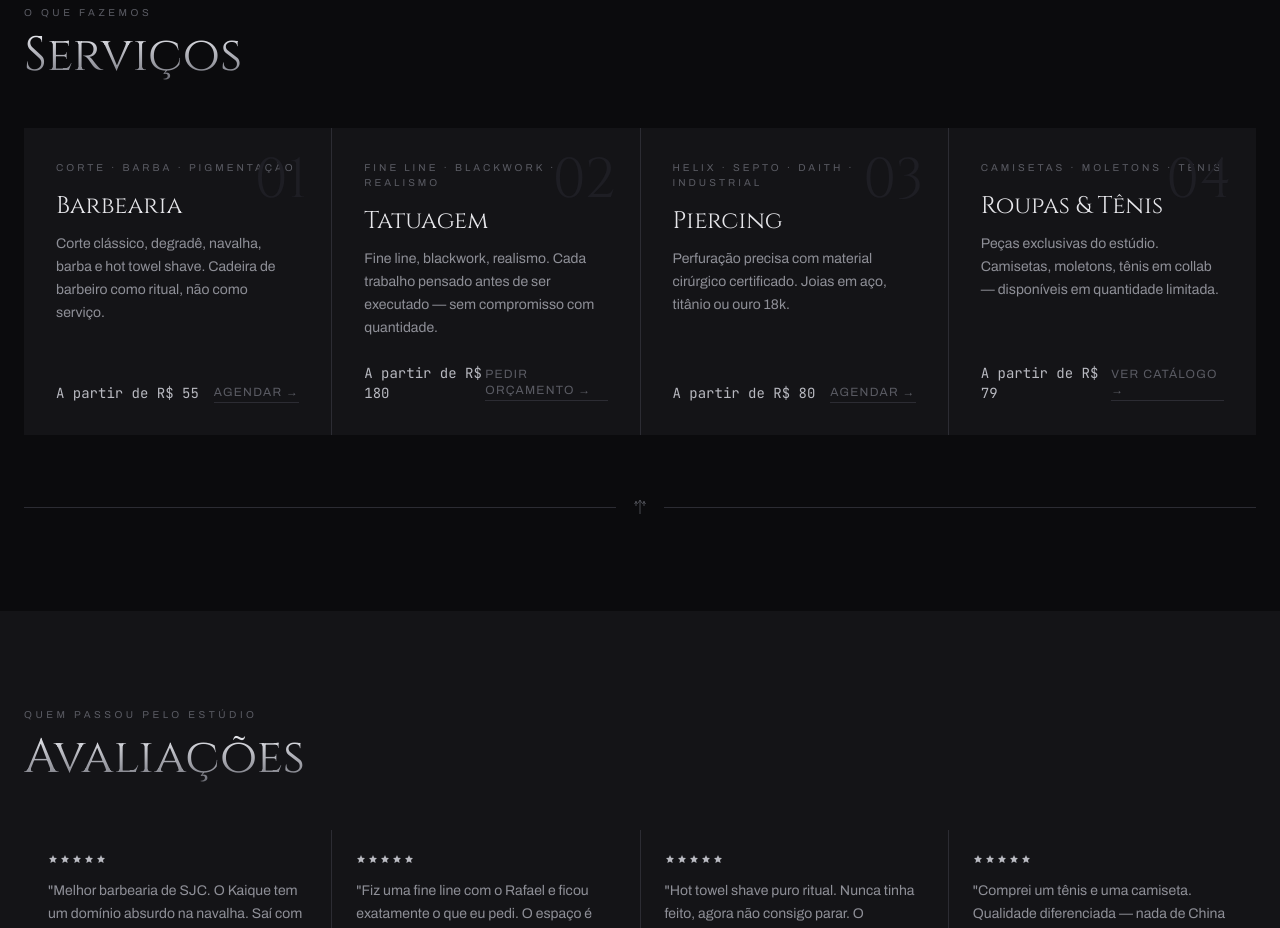
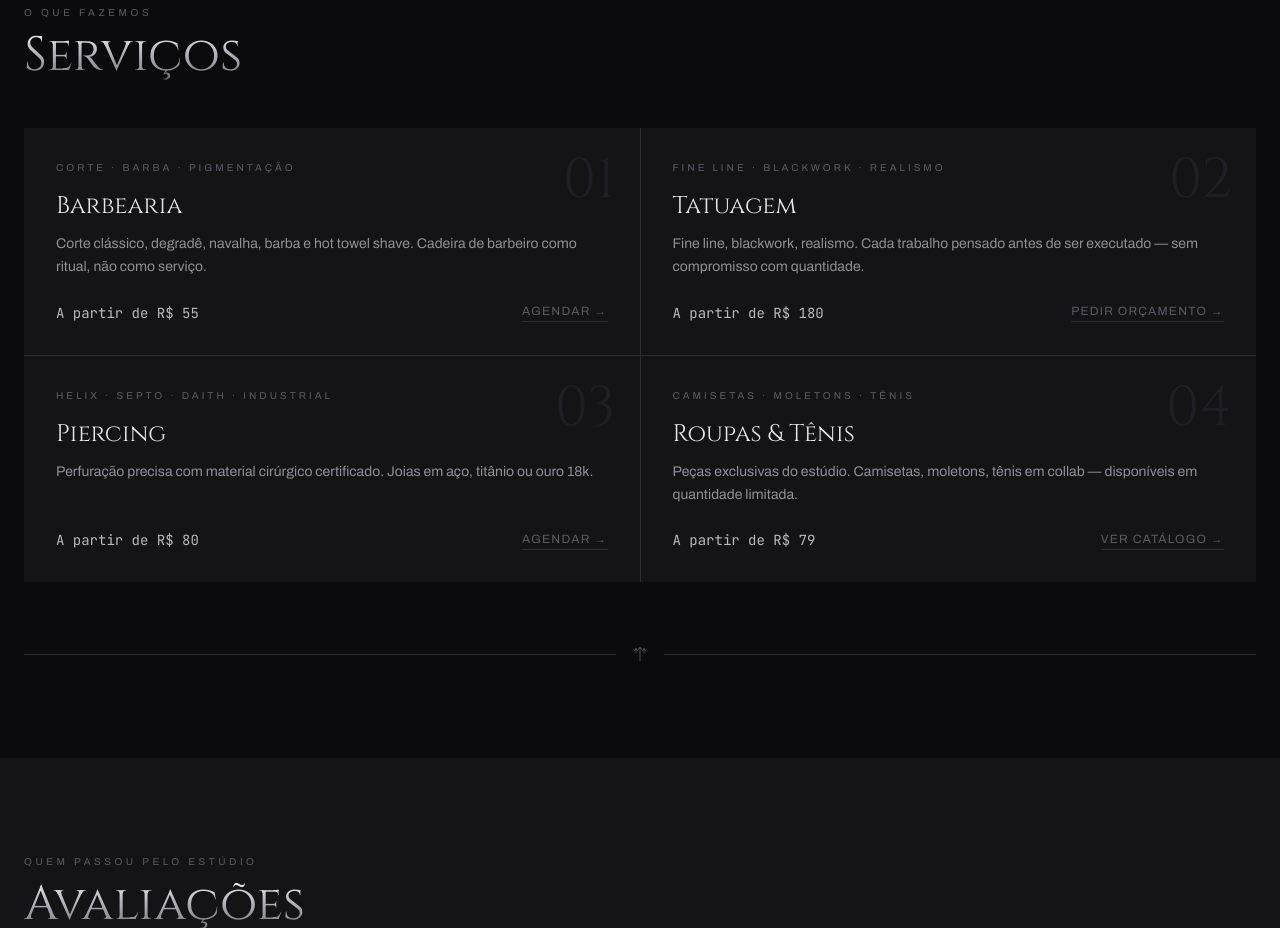
Before and after one commit to mateusricardodev/medusa-studio, a Next.js app: page / in a window 1280 px wide. Shown: the part 1520-2448 px from the top of the page. Built offline with nearby package versions, Linux system fonts and the light colour scheme.

Commit message:
fix: grid 2x2 com cards uniformes

```diff
--- a/components/home/Services.tsx
+++ b/components/home/Services.tsx
@@ -73,8 +73,8 @@
           </h2>
         </motion.div>
 
-        {/* Grid uniforme — 4 colunas iguais */}
-        <div className="grid grid-cols-1 sm:grid-cols-2 lg:grid-cols-4 gap-px bg-[#2C2C33]">
+        {/* Grid 2×2 uniforme */}
+        <div className="grid grid-cols-1 sm:grid-cols-2 gap-px bg-[#2C2C33]">
           {services.map((s, i) => (
             <motion.article
               key={s.number}
```
